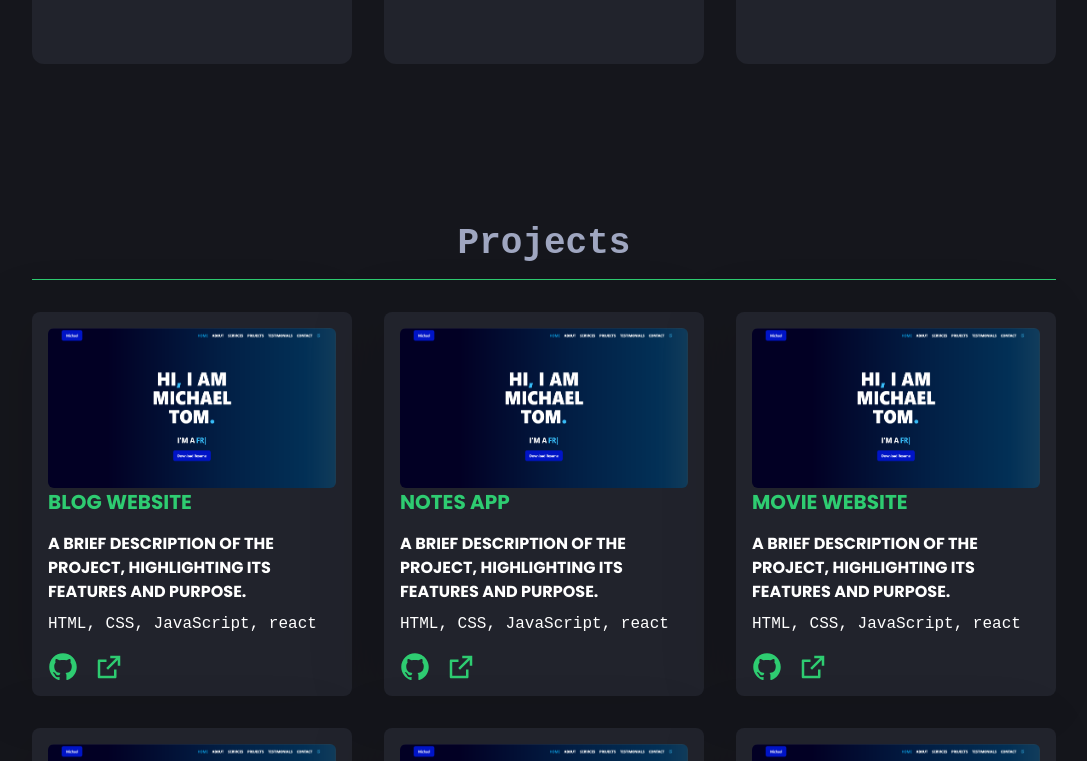
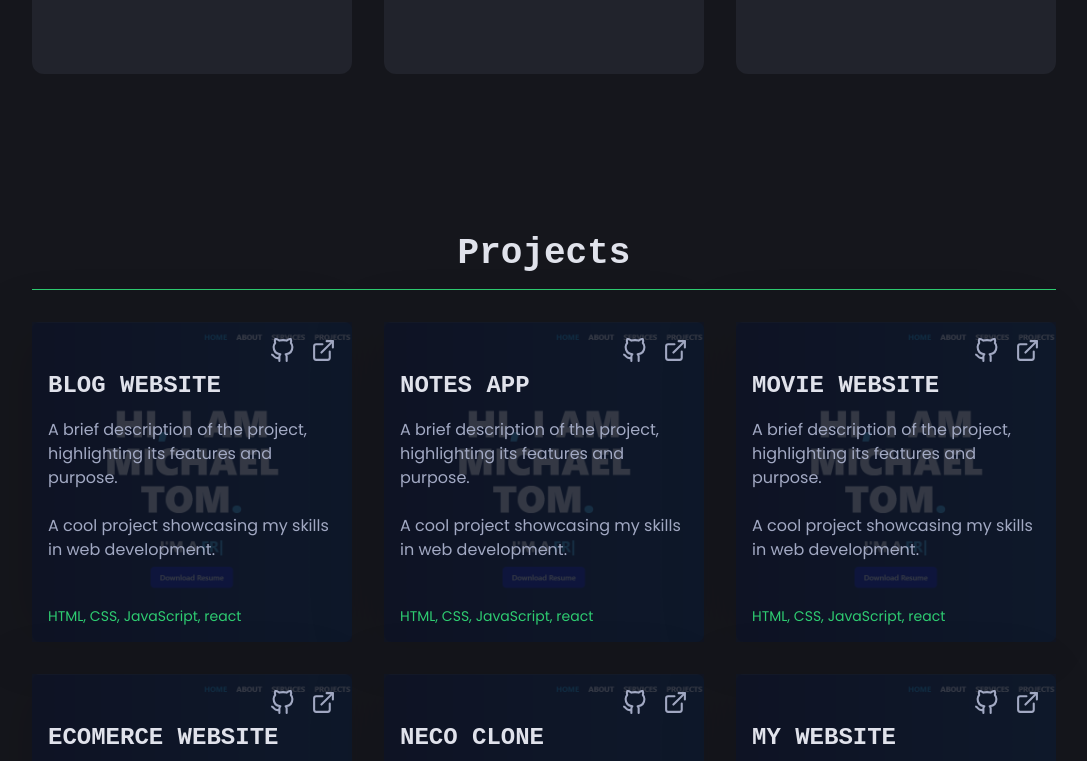
Before and after one commit to michaeltom1/michaelPortfolio, a React (Vite) app: page / in a window 1280 px wide. Shown: the part 2022-2783 px from the top of the page, without its empty margins (96-1183 px from the left). Built offline with nearby package versions, Linux system fonts and the light colour scheme.

Commit message:
worked on projectsCards

```diff
--- a/src/data/Data.js
+++ b/src/data/Data.js
@@ -1,6 +1,6 @@
-import { FaPaintBrush, FaCode, FaSearchengin, FaGit } from "react-icons/fa";
-import { GrGithub } from "react-icons/gr";
-import { RiExternalLinkLine } from "react-icons/ri";
+import { FaPaintBrush, FaCode, FaSearchengin } from "react-icons/fa";
+import { FiExternalLink, FiGithub, } from "react-icons/fi";
+
 import { mweb3 } from "../assets/assets";
 
 export const navItems = [
@@ -47,6 +47,13 @@ export const services = [
 I am a Frontend Web developer dedicated to crafting visually stunning and functionally robust digital experiences
 
 I am a Frontend Web developer dedicated to Creating responsive and dynamic websites using modern technologies like HTML, CSS, JavaScript, and React.
+  {
+    title: "Project One",
+    description: "A cool project showcasing my skills in web development.",
+    image: "https://via.placeholder.com/400x300",
+    link: "#",
+    techStack: "React, Tailwind",
+  },
 */
 
 export const projects = [
@@ -55,8 +62,11 @@ export const projects = [
     title: "Blog Website",
     desc: "A brief description of the project, highlighting its features and purpose.",
     tags: "HTML, CSS, JavaScript, react",
-    ico: [GrGithub, RiExternalLinkLine],
     img: mweb3,
+    gitIcon: FiGithub,
+    linkIcon: FiExternalLink,
+    gitLink: "https://github.com/Michael-T55/myWebpage",
+    webLink: "https://michaeltom3.vercel.app/",
   },
   {
     id: 1,
@@ -64,7 +74,10 @@ export const projects = [
     desc: "A brief description of the project, highlighting its features and purpose.",
     tags: "HTML, CSS, JavaScript, react",
     img: mweb3,
-    ico: [GrGithub, RiExternalLinkLine],
+    gitIcon: FiGithub,
+    linkIcon: FiExternalLink,
+    gitLink: "https://github.com/Michael-T55/myWebpage",
+    webLink: "https://michaeltom3.vercel.app/",
   },
   {
     id: 2,
@@ -72,7 +85,10 @@ export const projects = [
     desc: "A brief description of the project, highlighting its features and purpose.",
     tags: "HTML, CSS, JavaScript, react",
     img: mweb3,
-    ico: [GrGithub, RiExternalLinkLine],
+    gitIcon: FiGithub,
+    linkIcon: FiExternalLink,
+    gitLink: "https://github.com/Michael-T55/myWebpage",
+    webLink: "https://michaeltom3.vercel.app/",
   },
   {
     id: 3,
@@ -80,7 +96,11 @@ export const projects = [
     desc: "A brief description of the project, highlighting its features and purpose.",
     tags: "HTML, CSS, JavaScript, react",
     img: mweb3,
-    ico: [GrGithub, RiExternalLinkLine],
+    gitIcon: FiGithub,
+    linkIcon: FiExternalLink,
+
+    gitLink: "https://github.com/Michael-T55/myWebpage",
+    webLink: "https://michaeltom3.vercel.app/",
   },
   {
     id: 4,
@@ -88,7 +108,10 @@ export const projects = [
     desc: "A brief description of the project, highlighting its features and purpose.",
     tags: "HTML, CSS, JavaScript, react",
     img: mweb3,
-    ico: [GrGithub, RiExternalLinkLine],
+    gitIcon: FiGithub,
+    linkIcon: FiExternalLink,
+    gitLink: "https://github.com/Michael-T55/myWebpage",
+    webLink: "https://michaeltom3.vercel.app/",
   },
   {
     id: 5,
@@ -96,34 +119,42 @@ export const projects = [
     desc: "A brief description of the project, highlighting its features and purpose.",
     img: mweb3,
     tags: "HTML, CSS, JavaScript, react",
-    gitIcon: FaGit,
-    linkIcon: RiExternalLinkLine,
+    gitIcon: FiGithub,
+    linkIcon: FiExternalLink,
+    gitLink: "https://github.com/Michael-T55/myWebpage",
+    webLink: "https://michaeltom3.vercel.app/",
+  },
+  {
+    id: 6,
+    title: "project ",
+    desc: "A brief description of the project, highlighting its features and purpose.",
+    img: mweb3,
+    tags: "HTML, CSS, JavaScript, react",
+    gitIcon: FiGithub,
+    linkIcon: FiExternalLink,
+    gitLink: "https://github.com/Michael-T55/myWebpage",
+    webLink: "https://michaeltom3.vercel.app/",
+  },
+  {
+    id: 7,
+    title: "project ",
+    desc: "A brief description of the project, highlighting its features and purpose.",
+    img: mweb3,
+    tags: "HTML, CSS, JavaScript, react",
+    gitIcon: FiGithub,
+    linkIcon: FiExternalLink,
+    gitLink: "https://github.com/Michael-T55/myWebpage",
+    webLink: "https://michaeltom3.vercel.app/",
+  },
+  {
+    id: 8,
+    title: "project ",
+    desc: "A brief description of the project, highlighting its features and purpose.",
+    img: mweb3,
+    tags: "HTML, CSS, JavaScript, react",
+    gitIcon: FiGithub,
+    linkIcon: FiExternalLink,
+    gitLink: "https://github.com/Michael-T55/myWebpage",
+    webLink: "https://michaeltom3.vercel.app/",
   },
 ];
-
-export const projectsMore = [
-  {
-    id: 0,
-    title: "Blog Website",
-    desc: "A brief description of the project, highlighting its features and purpose.",
-    tags: "HTML, CSS, JavaScript, react",
-    ico: [GrGithub, RiExternalLinkLine],
-    img: mweb3,
-  },
-  {
-    id: 1,
-    title: "Notes App",
-    desc: "A brief description of the project, highlighting its features and purpose.",
-    tags: "HTML, CSS, JavaScript, react",
-    img: mweb3,
-    ico: [GrGithub, RiExternalLinkLine],
-  },
-  {
-    id: 2,
-    title: "movie website",
-    desc: "A brief description of the project, highlighting its features and purpose.",
-    tags: "HTML, CSS, JavaScript, react",
-    img: mweb3,
-    ico: [GrGithub, RiExternalLinkLine],
-  },
-];
--- a/src/pages/Home.jsx
+++ b/src/pages/Home.jsx
@@ -1,17 +1,14 @@
+import { useState } from "react";
 import { toast } from "react-toastify";
 import { motion } from "framer-motion";
 import { Link } from "react-router-dom";
-import { GrGithub } from "react-icons/gr";
+import Header from "../components/Header";
 import Footer from "../components/Footer";
 import Buttons from "../components/Buttons";
 import mich from "../assets/images/mich.png";
-import { services, projects, projectsMore } from "../data/Data";
-import { RiExternalLinkLine } from "react-icons/ri";
+import { services, projects } from "../data/Data";
+import { MdKeyboardDoubleArrowLeft } from "react-icons/md";
 import { home, about, servicesStyle } from "../styles/Styles";
-import Header from "../components/Header";
-import { useState } from "react";
-import { MdKeyboardDoubleArrowLeft } from "react-icons/md";
-
 
 function Home() {
   const handleImgClick = () => {
@@ -24,10 +21,10 @@ function Home() {
     });
   };
 
-const [seeMore, setSeeMore] = useState(false)
+  const [seeMore, setSeeMore] = useState(false);
   const handleSeeMore = () => {
-    setSeeMore(!seeMore)
-  }
+    setSeeMore(!seeMore);
+  };
   return (
     <>
       <div>
@@ -75,18 +72,20 @@ const [seeMore, setSeeMore] = useState(false)
                   new technologies, and contributing to open source.
                 </p>
                 <p>Some technologies and tools I’ve worked with with : </p>
-                <div className="grid grid-cols-2 marker:text-accent pl-6">
-                  <ul className="text-sm list-disc grid gap-x-8">
-                    <li className="">HTML</li>
+                <div className="flex  marker:text-accent pl-6 gap-16">
+                  <ul className="text-sm list-disc grid">
+                    <li>HTML</li>
                     <li>CSS</li>
                     <li>JavaScript (ES6+)</li>
+                    <li>tailwindcss</li>
                     <li>React</li>
                   </ul>
                   <ul className="text-sm list-disc grid">
                     <li>git</li>
                     <li>vscode</li>
+                    <li>Python</li>
+                    <li>firebase</li>
                     <li>corelDraw</li>
-                    <li>Python</li>
                   </ul>
                 </div>
               </div>
@@ -111,7 +110,7 @@ const [seeMore, setSeeMore] = useState(false)
             ))}
           </div>
         </section>
-        <section id="projects" className={`${home.sectionCenter}`}>
+        {/* <section id="projects" className={`${home.sectionCenter}`}>
           <div className="relative">
             <h2 className={`${home.sectionTitle}`}>Projects</h2>
             <hr className="line-draw absolute bottom-0 border-accent w-0 delay-500" />
@@ -235,6 +234,128 @@ const [seeMore, setSeeMore] = useState(false)
               />
             )}
           </div>
+        </section> */}
+        <section id="projects" className={`${home.sectionCenter}`}>
+          <div className="relative">
+            <h2 className={`${home.sectionTitle}`}>
+              Projects
+            </h2>
+            <hr className="line-draw absolute bottom-0 border-accent w-0 delay-500" />
+          </div>
+          <div className="grid md:grid-cols-2 lg:grid-cols-3 gap-8 py-8">
+            {projects.slice(0, 6).map((project) => {
+              return (
+                <a href={project.webLink} target="_blank" key={project.id}>
+                  <article className="h-80 shadow-4xl bg-primaryLight hover:-translate-x- hover:-translate-y-2 rounded-lg p-4o  duration-300 ease-in transition-transform transform active:scale-95 hover:scale-105 relative">
+                    <img
+                      src={project.img}
+                      alt=""
+                      className="h-full w-full object-cover rounded-lg"
+                    />
+                    <div className="absolute bg-primary opacity-70 inset-0"></div>
+                    <div className="absolute inset-0 flex  justify-center text-white bg-slate-900 bg-opacity-50">
+                      <div className=" flex flex-col p-4 relative group text-textColor ">
+                        <p className="group-hover:text-accent text-textColorLight uppercase font-semibold text-2xl font-roboto mt-8 my-4">
+                          {project.title}
+                        </p>
+                        <p>{project.desc}</p>
+                        <p>
+                          <br />A cool project showcasing my skills in web
+                          development.
+                          <br />
+                        </p>
+                        <div className="flex gap-4 items-center absolute  right-4">
+                          <Link to={project.gitLink}>
+                            <project.gitIcon
+                              fontSize={25}
+                              className="group-hover:text-accen duration-300 ease-in"
+                            />
+                          </Link>
+                          <Link to={project.webLink}>
+                            <project.linkIcon
+                              fontSize={25}
+                              className="group-hover:text-accen duration-300 ease-in"
+                            />
+                          </Link>
+                        </div>
+                        <div className="flex items-center justify-between right-0 absolute bottom-4 px-4 -slate-300 w-full">
+                          <div className="text-gray-0 text-textColo text-sm text-accent ">
+                            <p>{project.tags}</p>
+                          </div>
+                        </div>
+                      </div>
+                    </div>
+                  </article>
+                </a>
+              );
+            })}
+            {projects.slice(3).map((project) => {
+              return (
+                <div
+                  key={project.id}
+                  className={`${
+                    seeMore ? "block" : "hidden"
+                  } duration-300 ease-in `}
+                >
+                  <article className="h-80 shadow-4xl bg-primaryLight hover:-translate-x- hover:-translate-y-2 rounded-lg p-4o  duration-300 ease-in transition-transform transform active:scale-95 hover:scale-105 relative">
+                    <img
+                      src={project.img}
+                      alt=""
+                      className="h-full w-full object-cover rounded-lg"
+                    />
+                    <div className="absolute bg-primary opacity-70 inset-0"></div>
+                    <div className="absolute inset-0 flex  justify-center text-white bg-slate-900 bg-opacity-50">
+                      <div className=" flex flex-col p-4 relative group text-textColor ">
+                        <p className="group-hover:text-accent text-textColorLight uppercase font-semibold text-2xl font-roboto mt-8 my-4">
+                          {project.title}
+                        </p>
+                        <p>{project.desc}</p>
+                        <p>
+                          <br />A cool project showcasing my skills in web
+                          development.
+                          <br />
+                        </p>
+                        <div className="flex gap-4 items-center absolute  right-4">
+                          <Link to={project.gitLink}>
+                            <project.gitIcon
+                              fontSize={25}
+                              className="group-hover:text-accen duration-300 ease-in"
+                            />
+                          </Link>
+                          <Link to={project.webLink}>
+                            <project.linkIcon
+                              fontSize={25}
+                              className="group-hover:text-accen duration-300 ease-in"
+                            />
+                          </Link>
+                        </div>
+                        <div className="flex items-center justify-between right-0 absolute bottom-4 px-4 -slate-300 w-full">
+
+                          <div className="text-gray-0 text-textColo text-sm text-accent ">
+                            <p>{project.tags}</p>
+                          </div>
+                        </div>
+                      </div>
+                    </div>
+                  </article>
+                </div>
+              );
+            })}
+          </div>
+          <div className="text-center">
+            {seeMore ? (
+              <Buttons
+                text={seeMore ? "Show less" : "Show More"}
+                onClick={handleSeeMore}
+                Icon={MdKeyboardDoubleArrowLeft}
+              />
+            ) : (
+              <Buttons
+                text={seeMore ? "Show less" : "Show More"}
+                onClick={handleSeeMore}
+              />
+            )}
+          </div>
         </section>
         <section id="contact" className={home.sectionCenter}>
           <div className="space-y-8 my-20 grid place-content-center  text-center ">
--- a/src/styles/Styles.js
+++ b/src/styles/Styles.js
@@ -86,7 +86,7 @@ export const home = {
   theme: "text-white bg-primary font-poppins selection:bg-[#2c2c75c5]",
   sectionCenter: "w-4/5 m-auto py-20",
   sectionTitle:
-    "text-4xl text-center font-bold  font-roboto text-[#9fa6c0] pb-4",
+    "text-4xl text-center font-bold  font-roboto text-textColorLight pb-4",
   mainSection:
     "w-4/5 m-auto flex items-center h-screen font-medium text-xl lg:text-start",
   hi: "text-2xl text-accent font-roboto",
--- a/tailwind.config.js
+++ b/tailwind.config.js
@@ -7,7 +7,8 @@ export default {
         primary: "#15161c",
         primaryLight: "#21232c",
         accent: "#2ecc71",
-        textColor: "#9fa6c0",
+        textColor: "#a2a9c3",
+        textColorLight: "#e0e2eb",
       },
       backgroundImage: {
         mich: "url(./src/assets/images/mich.png)",
```
